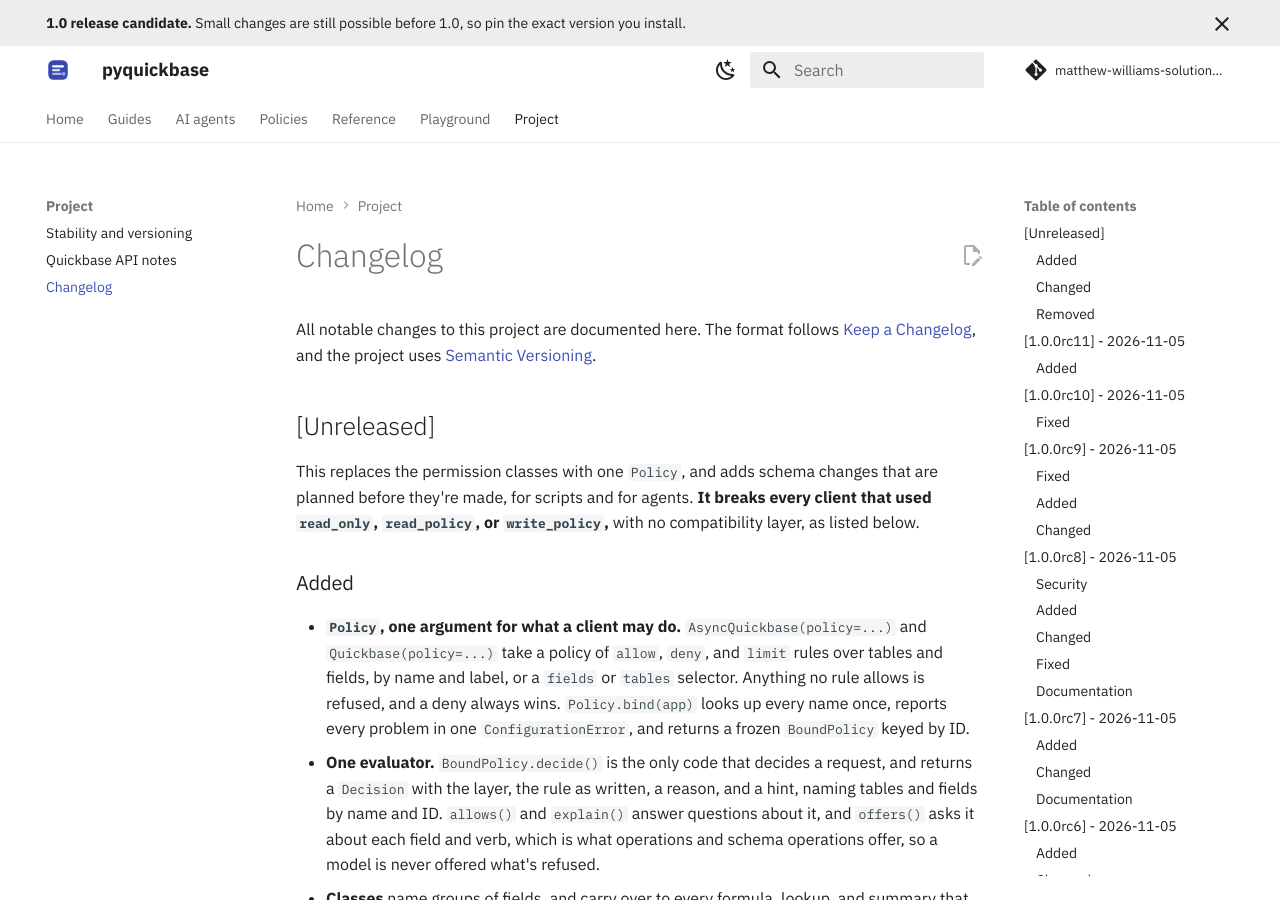
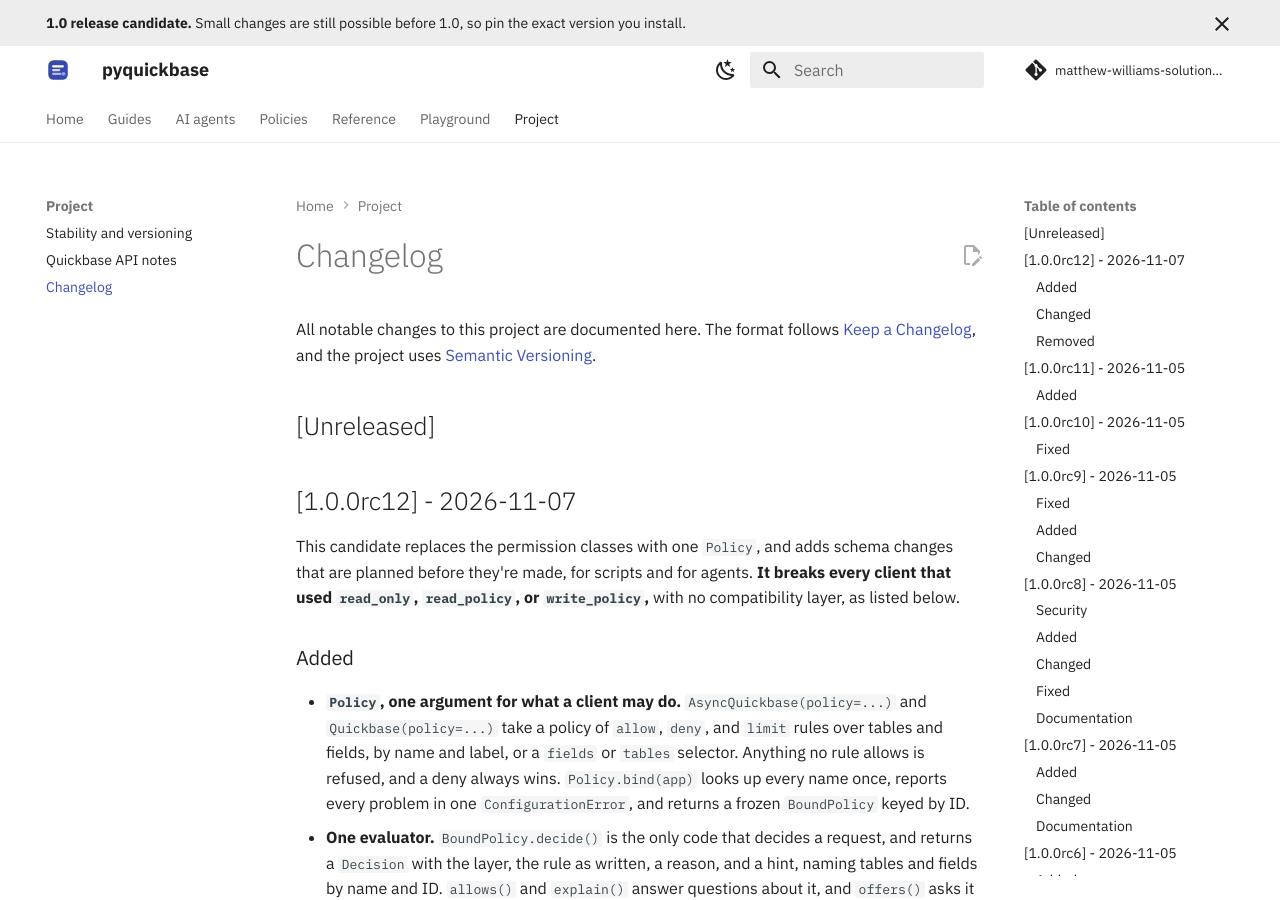
Before and after one commit to matthew-williams-solutions/pyquickbase, an MkDocs documentation site: the page built from docs/changelog.md, in a window 1280 px wide and 900 px high. Built offline with MkDocs 1.6.1 and Material for MkDocs 9.7.7, drawn with Linux system fonts in a browser that asks for light colours; comment, search, counter and statistics services are not loaded.

Commit message:
Release 1.0.0rc12

````diff
--- a/CHANGELOG.md
+++ b/CHANGELOG.md
@@ -6,9 +6,11 @@ All notable changes to this project are documented here. The format follows
 
 ## [Unreleased]
 
-This replaces the permission classes with one `Policy`, and adds schema changes that are planned
-before they're made, for scripts and for agents. **It breaks every client that used `read_only`,
-`read_policy`, or `write_policy`,** with no compatibility layer, as listed below.
+## [1.0.0rc12] - 2026-11-07
+
+This candidate replaces the permission classes with one `Policy`, and adds schema changes that are
+planned before they're made, for scripts and for agents. **It breaks every client that used
+`read_only`, `read_policy`, or `write_policy`,** with no compatibility layer, as listed below.
 
 ### Added
 
--- a/docs/getting-started.md
+++ b/docs/getting-started.md
@@ -13,7 +13,7 @@ You need three things from Quickbase:
 ## Install
 
 ```bash
-pip install pyquickbase==1.0.0rc11
+pip install pyquickbase==1.0.0rc12
 ```
 
 ## Read some records
--- a/src/pyquickbase/_version.py
+++ b/src/pyquickbase/_version.py
@@ -1 +1 @@
-__version__ = "1.0.0rc11"
+__version__ = "1.0.0rc12"
````
Also changed, not shown: README.md (+1 -1 lines), docs/index.md (+1 -1 lines).
